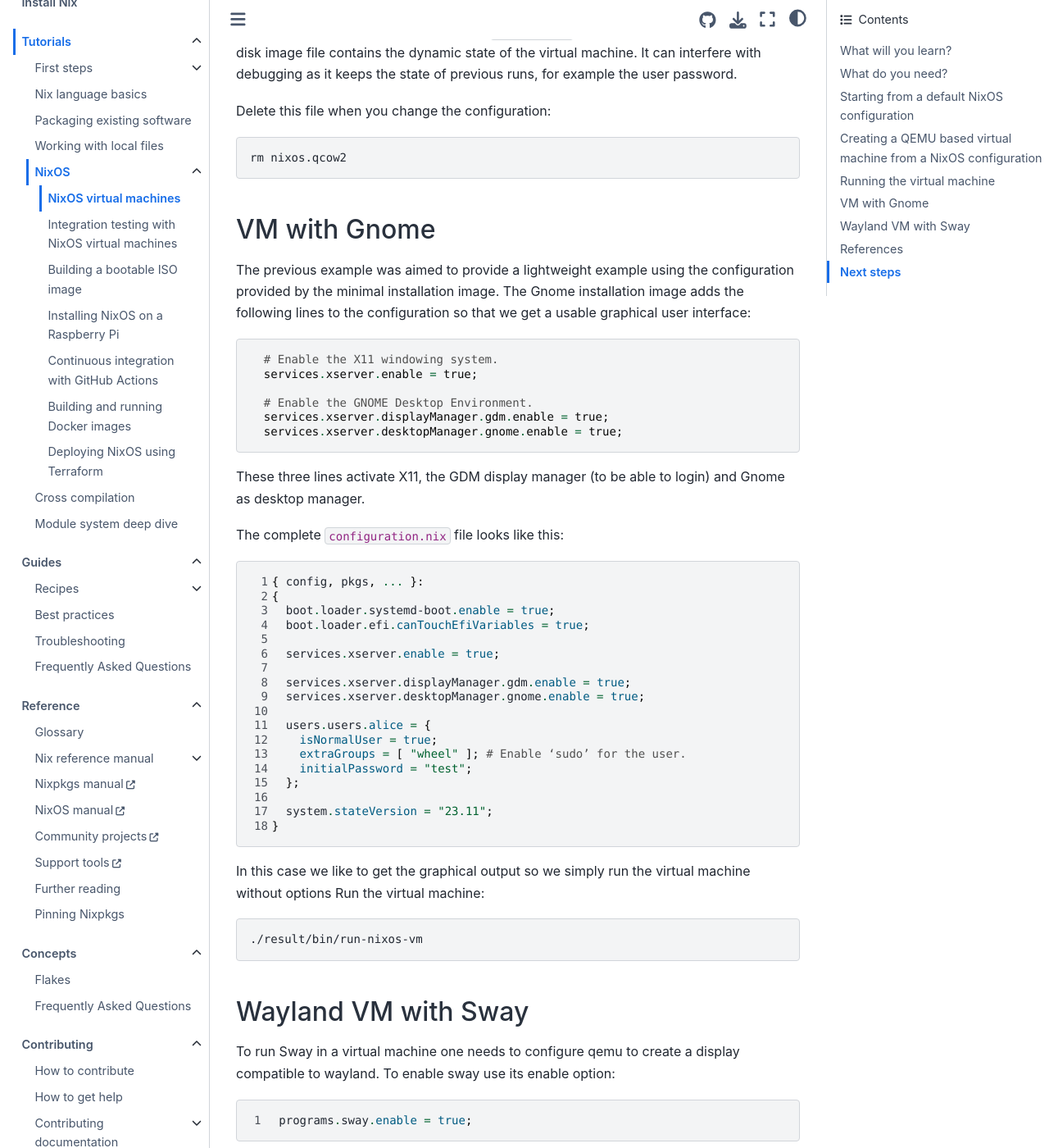
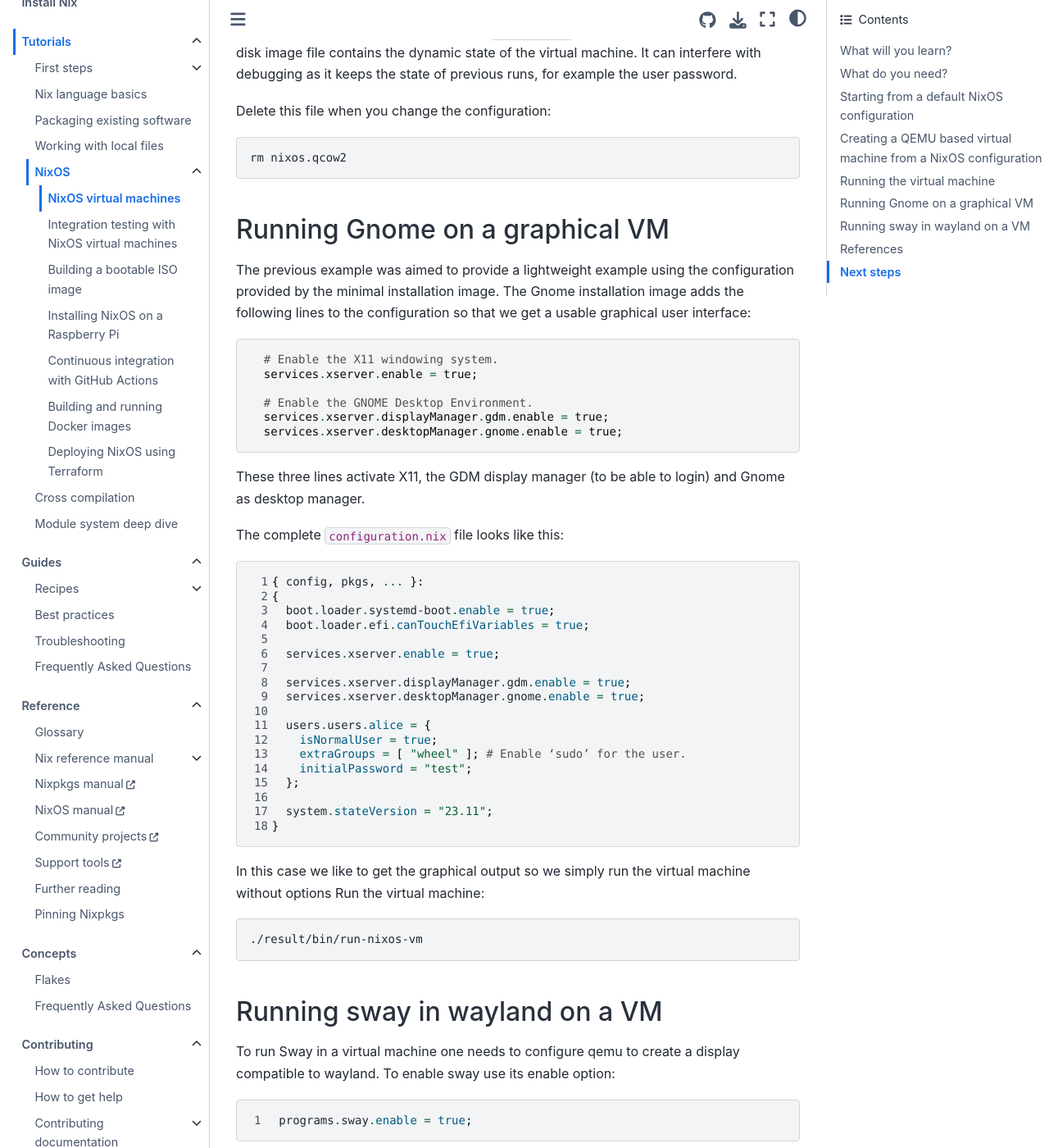
Before and after one commit to NixOS/nix.dev, a Sphinx documentation site: the page built from source/tutorials/nixos/nixos-configuration-on-vm.md, in a window 1280 px wide and 1400 px high, scrolled down 4786 px. Shown: the whole window at 82% size. Built offline with Sphinx 7.4.7 and the Sphinx Book theme 1.1.4, drawn with Linux system fonts in a browser that asks for light colours.

Commit message:
sentence style headings

````diff
--- a/source/tutorials/nixos/nixos-configuration-on-vm.md
+++ b/source/tutorials/nixos/nixos-configuration-on-vm.md
@@ -253,7 +253,7 @@
 rm nixos.qcow2
 ```
 
-## VM with Gnome
+## Running Gnome on a graphical VM
 
 The previous example was aimed to provide a lightweight example using the configuration provided by the minimal installation image.
 The Gnome installation image adds the following lines to the configuration so that we get a usable graphical user interface:
@@ -299,7 +299,7 @@
 ./result/bin/run-nixos-vm
 ```
 
-## Wayland VM with Sway
+## Running sway in wayland on a VM
 
 To run Sway in a virtual machine one needs to configure qemu to create a display compatible to wayland.
 To enable sway use its enable option:
````
